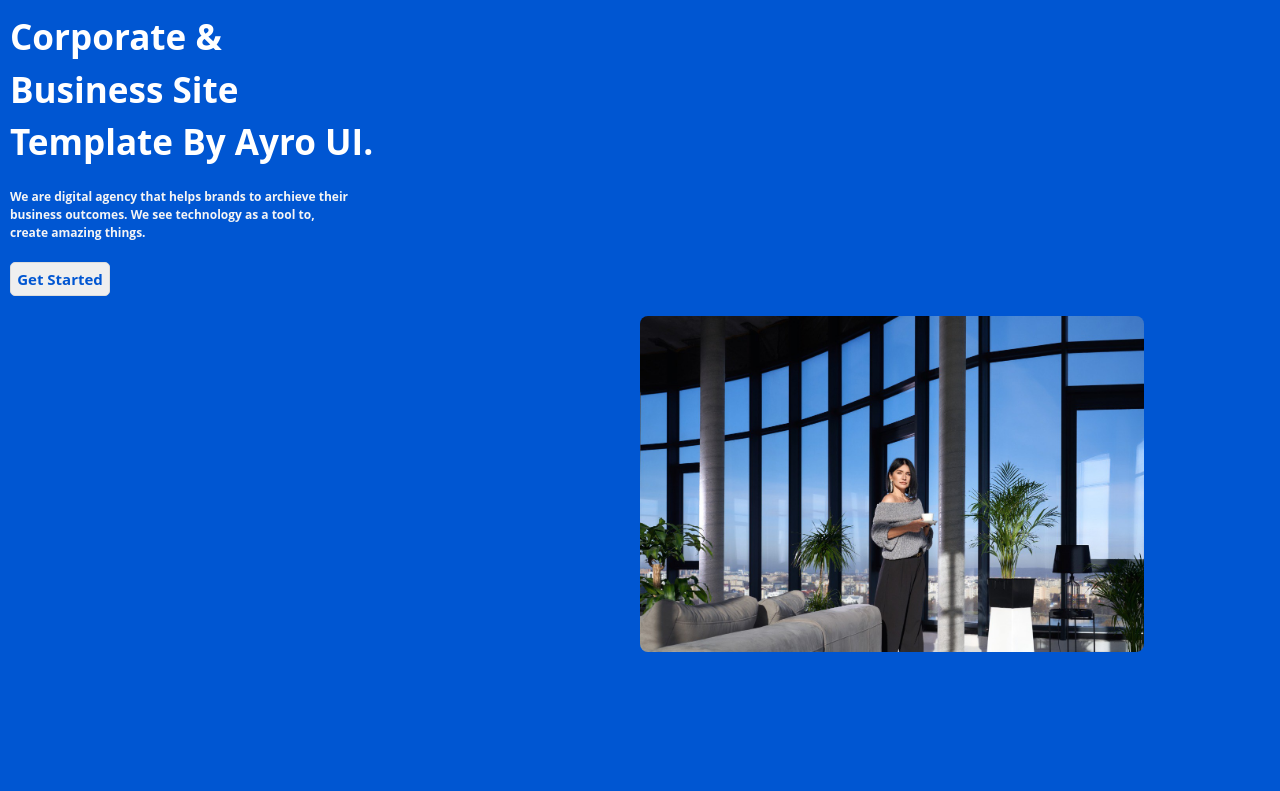
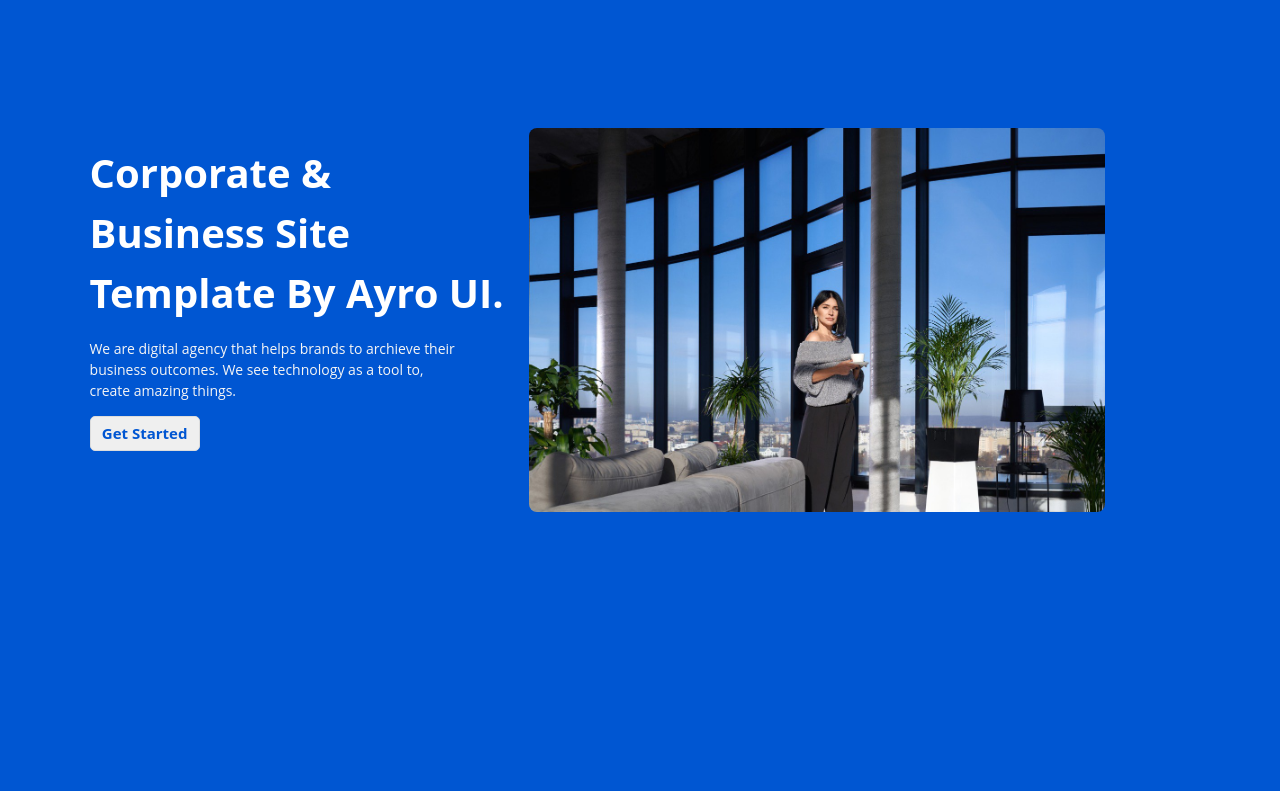
Before and after one commit to Aswinmohammed/Task-02, a plain HTML site: page index.html in a window 1280 px wide. Drawn offline with Linux system fonts and the light colour scheme.

Commit message:
With Alignment

```diff
--- a/index.html
+++ b/index.html
@@ -8,15 +8,19 @@
     <link rel="stylesheet" href="style.css">
 </head>
 <body>
-    <section class="text">
-        <div  id="first-para"><h3>Corporate & <br> Business Site <br> Template By Ayro UI.</h3></div>
+    <section class="container-1">
+        <div  id="first-para"><h4>Corporate & <br> Business Site <br> Template By Ayro UI.</h4></div>
 
-        <div id="second-para"><h4>We are digital agency that helps brands to archieve their <br> business outcomes. We see technology as a tool to, <br> create amazing things. </h4></div>
+        <div id="second-para">We are digital agency that helps brands to archieve their <br> business outcomes. We see technology as a tool to, <br> create amazing things.</div>
 
         <div><button>Get Started</button></div>
+
     </section>
-    <section >
-        <div ><img src="image.jpg" alt="web image" ></div>
-    </section>
+
+    <img src="image.jpg" alt="web image" >
+
+
+
+
 </body>
 </html>
--- a/style.css
+++ b/style.css
@@ -1,41 +1,55 @@
 body{
+    display: flex;
     background-color: #0056D2;
-
-}
-
-img {
-    width: 40%;
-    border-radius: 8px;
-    display: block;
-    margin: 0% 10% 10% 50%;
 }
 
 
-#first-para{
-    font-family: "Open Sans", sans-serif;
-    color: white;
-    font-size: 30px;
+img {
 
-}
+    width: 45%;
+    border-radius: 8px;
+    margin-top: 10%;
+    float:right;
 
-#second-para {
-    font-family: "Open Sans", sans-serif;
-    font-size: 12px;
-    color: whitesmoke;
-    font-weight: 10px;
 
-}
-div{
-    padding: 10px;
 }
 
 button {
     border-radius: 5px;
     color: #0056D2;
     padding: 5px;
-    width: 100px;
+    width: 110px;
     font-family: "Open Sans", sans-serif;
     border: 1px  solid  gainsboro ;
     font-size: 15px;
     font-weight: bold;
+
 }
+
+.container-1{
+
+    margin-top: 10%;
+    margin-left: 7%;
+
+}
+div{
+    margin-top: 15px;
+    margin-right: 25px;
+}
+
+
+#first-para{
+
+    font-family: "Open Sans", sans-serif;
+    color: white;
+    font-size: 40px;
+
+
+}
+
+#second-para {
+    font-family: "Open Sans", sans-serif;
+    font-size: 14px;
+    color: whitesmoke;
+
+}
```
